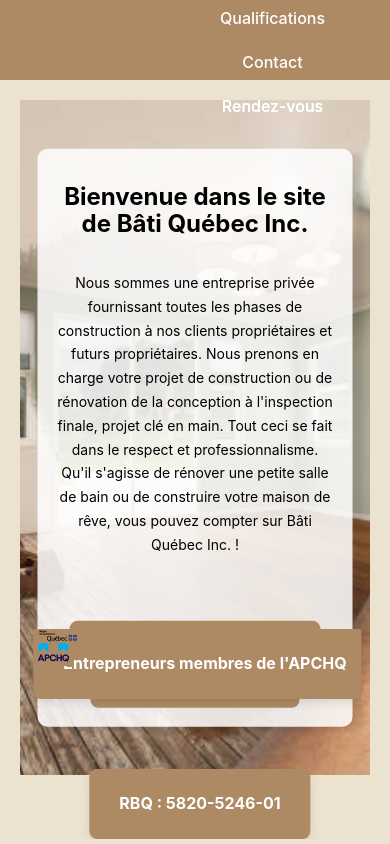
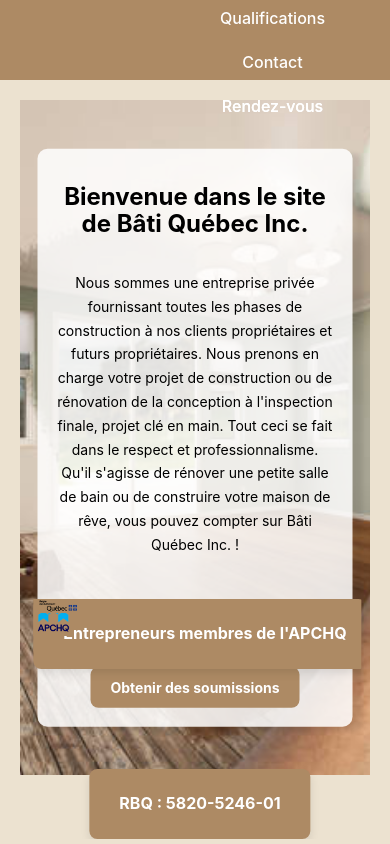
Before and after one commit to MyriamAssam/bati, a React (Vite) app: page / in a window 390 px wide. Shown: the top 844 px of the page. Built offline with nearby package versions, Linux system fonts and the light colour scheme.

Commit message:
ajuster css

```diff
--- a/src/App.css
+++ b/src/App.css
@@ -161,7 +161,7 @@ main {
   .fixed-logos {
     flex-direction: column;
     align-items: center;
-    gap: 70px;
+    gap: 100px;
   }
 }
 
```
